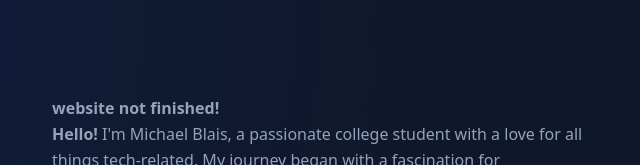
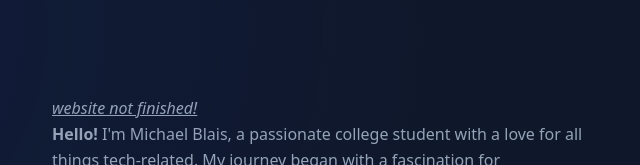
Before and after one commit to MBlais13/portfolio-v2, a website: page src/index.html in a window 1280 px wide. Shown: the top 165 px of the page, 596-1236 px from the left. Drawn offline with nearby package versions, Linux system fonts and the light colour scheme.

Commit message:
LCP fixes

```diff
--- a/src/index.html
+++ b/src/index.html
@@ -145,8 +145,8 @@ background: radial-gradient(
                 </h2>
               </div>
               <div>
+                <p><i><u>website not finished!</u></i><br/></p>
                 <p>
-                  <b>website not finished!</b><br/>
                   <b>Hello!</b> I'm Michael Blais, a passionate college student with a love for all things tech-related.
                   My journey began with a fascination for computers,
                   and it has evolved into a deep-rooted passion for enterprise gear and technology solutions.
```
